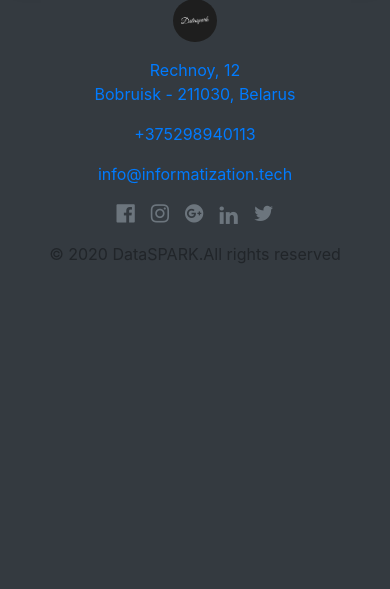
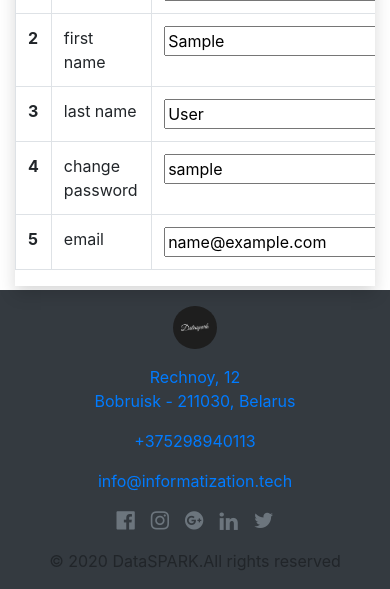
Before and after one commit to svalench/test-info, a Django app: page /en/cabinet/ in a window 390 px wide. Shown: the part 603-1192 px from the top of the page. Before the commit the page ends 866 px from the top, so only its background shows below. Run offline with Django 3.2, Linux system fonts and the light colour scheme; the visitor is signed in with stand-in values (Sample User, id 1); some libraries are stand-ins or nearby versions.

Commit message:
add table in cabinet

```diff
--- a/templates/cabinet/cabinet.html
+++ b/templates/cabinet/cabinet.html
@@ -17,7 +17,8 @@ Cabinet Start
                         <a href="#" class="nav-link active">Nav item</a>
                     </li>
                     <li class="nav-item dropdown">
-              <a class="nav-link dropdown-toggle" data-toggle="dropdown" href="#" role="button" aria-haspopup="true" aria-expanded="false">Drop</a>
+                        <a class="nav-link dropdown-toggle" data-toggle="dropdown" href="#" role="button"
+                           aria-haspopup="true" aria-expanded="false">Drop</a>
                         <div class="dropdown-menu">
                             <a class="dropdown-item" href="#">Action</a>
                             <a class="dropdown-item" href="#">Another action</a>
@@ -34,37 +35,66 @@ Cabinet Start
 <div class="py-1">
     <div class="container">
         <div class="row">
-        <div class="col-md-6"><img class="img-fluid d-block rounded-circle shadow" src="https://static.pingendo.com/img-placeholder-3.svg"></div>
-        <div class="col-md-6">
+            <div class="col-md-3">
+                <div class="row">
+                    <img class="img-fluid d-block rounded-circle shadow"
+                         src="https://static.pingendo.com/img-placeholder-3.svg">
+                </div>
+                <div class="row py-3">
+                    <ul>
+                        <div>
+                            <li>Corparation -</li>
+                        </div>
+                        <div>
+                            <li>Department -</li>
+                        </div>
+                        <div>
+                            <li>Role -</li>
+                        </div>
+                    </ul>
+                </div>
+            </div>
+            <div class="col-md-9">
                 <div class="table-responsive shadow">
                     <table class="table table-bordered ">
                         <thead class="thead-dark">
                         <tr>
                             <th>#</th>
-                  <th>First</th>
-                  <th>Last</th>
+                            <th>action</th>
+                            <th>value</th>
                         </tr>
                         </thead>
                         <tbody>
                         <tr>
                             <th>1</th>
-                  <td>Mark</td>
-                  <td>Otto</td>
+                            <td>username</td>
+                            <td><input type="text" value="{{user.username}}" data-value="username"/></td>
                         </tr>
                         <tr>
                             <th>2</th>
-                  <td>Jacob</td>
-                  <td>Thornton</td>
+                            <td>first name</td>
+                            <td><input type="text" value="{{user.first_name}}" data-value="first_name"/></td>
                         </tr>
                         <tr>
-                  <th scope="row">3</th>
-                  <td>Larry</td>
-                  <td>the Bird</td>
+                            <th>3</th>
+                            <td>last name</td>
+                            <td><input type="text" value="{{user.last_name}}" data-value="last_name"/></td>
+                        </tr>
+                        <tr>
+                            <th>4</th>
+                            <td>change password</td>
+                            <td><input type="text" value="{{user.username}}" data-value="username"/></td>
+                        </tr>
+                        <tr>
+                            <th>5</th>
+                            <td>email</td>
+                            <td><input type="text" value="{{user.email}}" data-value="email"/></td>
                         </tr>
                         </tbody>
                     </table>
                 </div>
             </div>
+
         </div>
     </div>
 </div>
```
Lines whose indentation alone changed are shown as unchanged.
